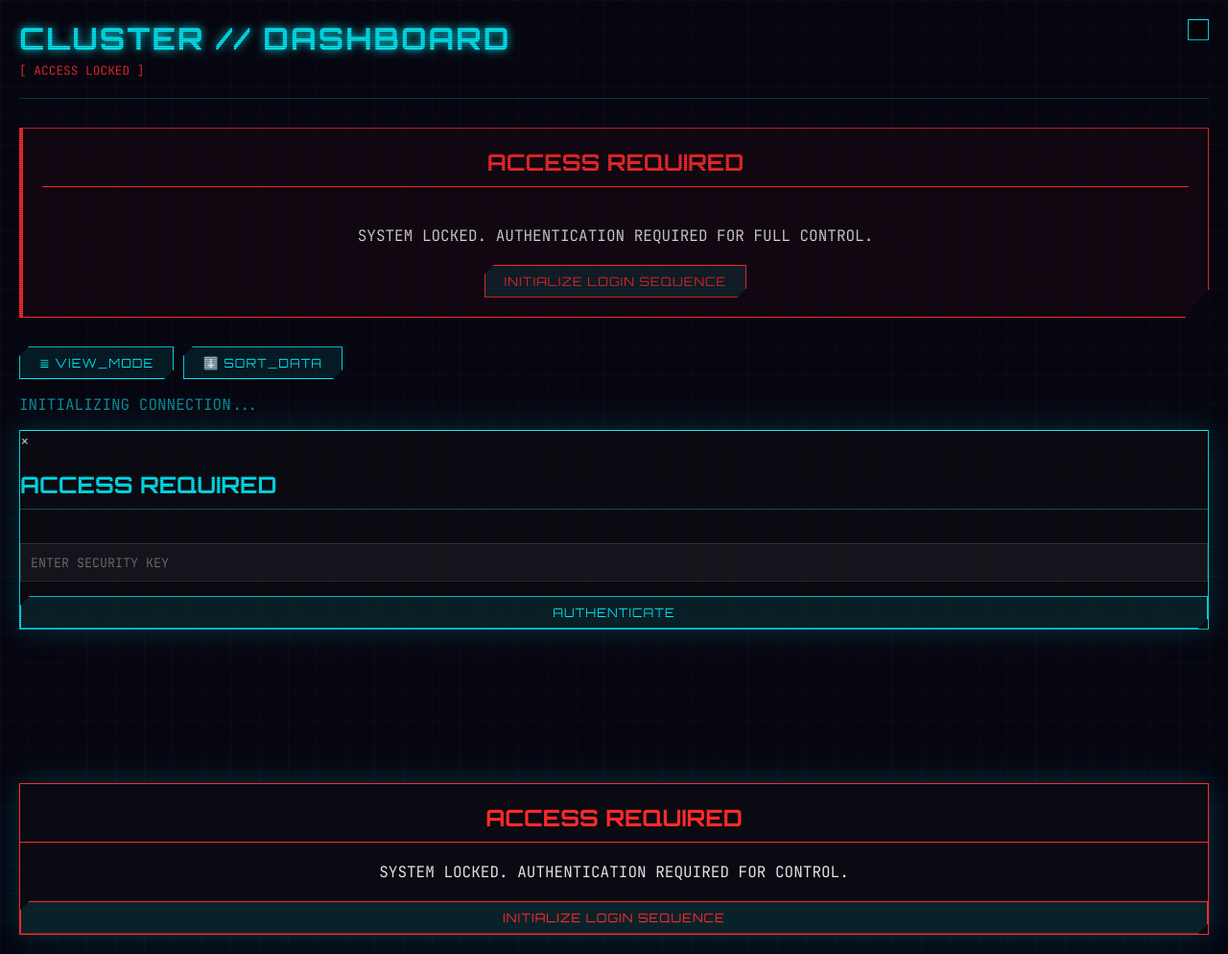
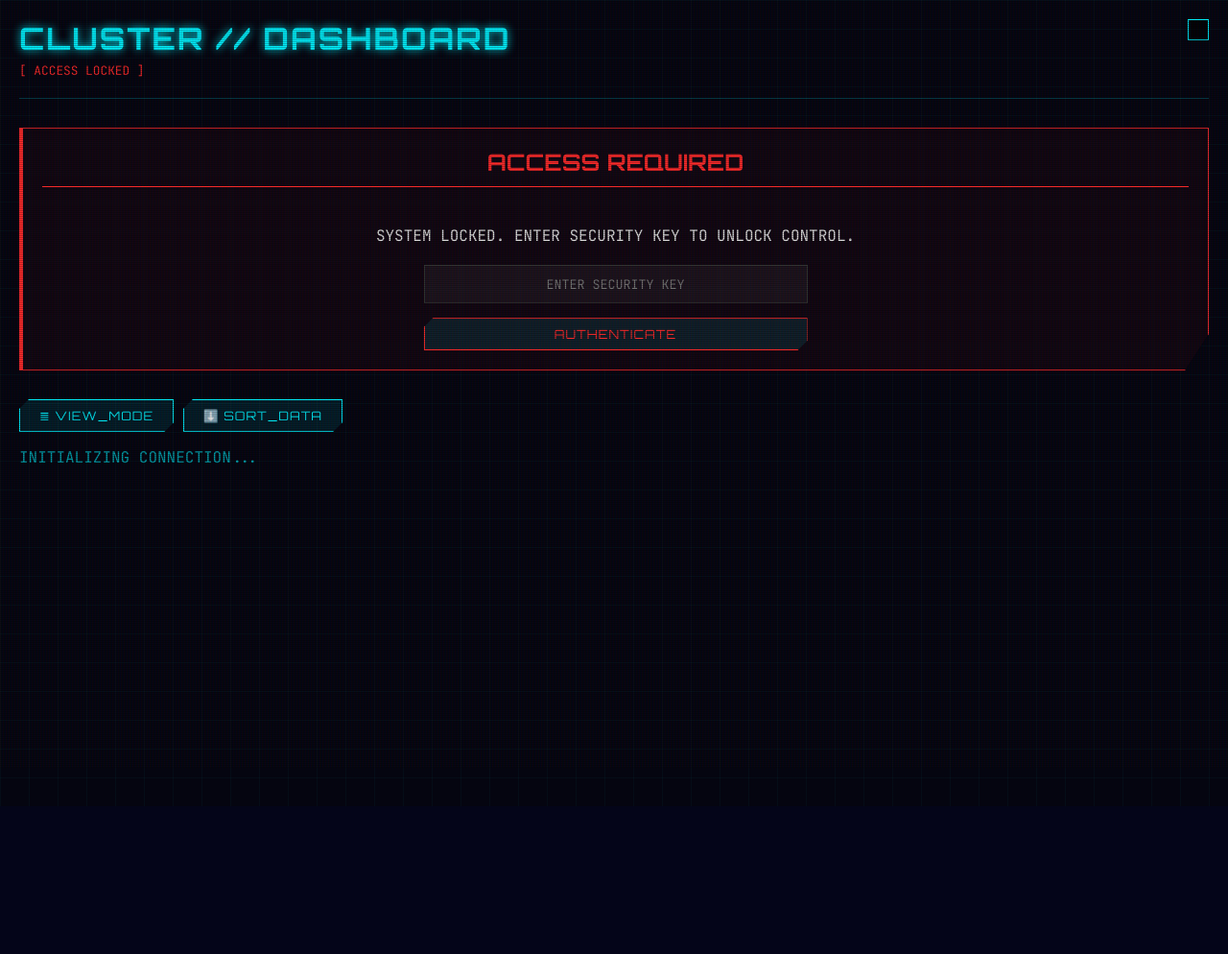
Before and after one commit to couuas/serv00_ghost, a Python web app: template webssh/templates/dashboard.html in a window 1280 px wide. Shown: the whole page at 96% size. After the commit the page ends 811 px from the top, so only its background shows below. Run offline with Jinja, Linux system fonts and the light colour scheme; the template is opened without the code that fills it, so the values that code supplies are empty.

Commit message:
feat: Add initial WebSSH cluster dashboard UI.

```diff
--- a/webssh/templates/dashboard.html
+++ b/webssh/templates/dashboard.html
@@ -295,17 +295,22 @@
         <!-- REPLACED TABS WITH SIMPLE SPACER -->
         <div style="margin-top: 20px;"></div>
 
-        <!-- AUTH REQUIRED BLOCK FOR GUEST MODE -->
+        <!-- AUTH REQUIRED BLOCK (Login Form) -->
         <div id="guestOverlay" class="node-card"
             style="border-color: var(--alert-red); flex-direction: column; text-align: center; margin-bottom: 30px; background: rgba(255, 42, 42, 0.05);">
             <h2
                 style="color: var(--alert-red); border-bottom: 1px solid var(--alert-red); padding-bottom: 10px; width: 100%; font-family: 'Orbitron', sans-serif; margin-top: 0;">
-                ACCESS REQUIRED</h2>
-            <p style="color: var(--text-main); margin: 20px 0;">SYSTEM LOCKED. AUTHENTICATION REQUIRED FOR FULL CONTROL.
-            </p>
-            <button class="login-btn" onclick="openLogin()"
-                style="border-color: var(--alert-red)!important; color: var(--alert-red)!important; max-width: 300px;">INITIALIZE
-                LOGIN SEQUENCE</button>
+                ACCESS REQUIRED
+            </h2>
+            <p style="color: var(--text-main); margin: 20px 0;">SYSTEM LOCKED. ENTER SECURITY KEY TO UNLOCK CONTROL.</p>
+            <div style="width: 100%; max-width: 400px; margin: 0 auto;">
+                <input type="password" id="passwordInput" placeholder="ENTER SECURITY KEY"
+                    style="width: 100%; margin-bottom: 15px; box-sizing: border-box; text-align: center;"
+                    onkeypress="handleEnter(event)">
+                <button class="login-btn" onclick="performLogin()"
+                    style="border-color: var(--alert-red)!important; color: var(--alert-red)!important; width: 100%;">AUTHENTICATE</button>
+            </div>
+            <p id="loginError" style="color: var(--alert-red); display: none; margin-top: 10px; font-size: 0.8em;"></p>
         </div>
 
 
@@ -322,29 +327,7 @@
         </div>
     </div>
 
-    <div id="loginModal" class="modal">
-        <div class="modal-content">
-            <span class="close" onclick="closeLogin()">&times;</span>
-            <h2>ACCESS REQUIRED</h2>
-            <input type="password" id="passwordInput" placeholder="ENTER SECURITY KEY"
-                style="width: 100%; margin: 15px 0; box-sizing: border-box;" onkeypress="handleEnter(event)">
-            <button class="login-btn" onclick="performLogin()" style="width: 100%">AUTHENTICATE</button>
-            <p id="loginError" style="color: var(--alert-red); display: none; margin-top: 10px; font-size: 0.8em;">
-            </p>
-        </div>
-    </div>
 
-    <!-- AUTH REQUIRED OVERLAY FOR GUEST MODE -->
-    <div id="guestOverlay" class="modal" style="background-color: rgba(0,0,0,0.8);">
-        <div class="modal-content" style="border-color: var(--alert-red); text-align: center; margin-top: 20vh;">
-            <h2 style="color: var(--alert-red); border-color: var(--alert-red);">ACCESS REQUIRED</h2>
-            <p style="color: var(--text-main); margin-bottom: 20px;">SYSTEM LOCKED. AUTHENTICATION REQUIRED FOR
-                CONTROL.</p>
-            <button class="login-btn" onclick="openLogin()"
-                style="border-color: var(--alert-red)!important; color: var(--alert-red)!important; width: 100%;">INITIALIZE
-                LOGIN SEQUENCE</button>
-        </div>
-    </div>
 
     <script>
         const CLUSTER_SECRET = "{{ secret }}";
```
